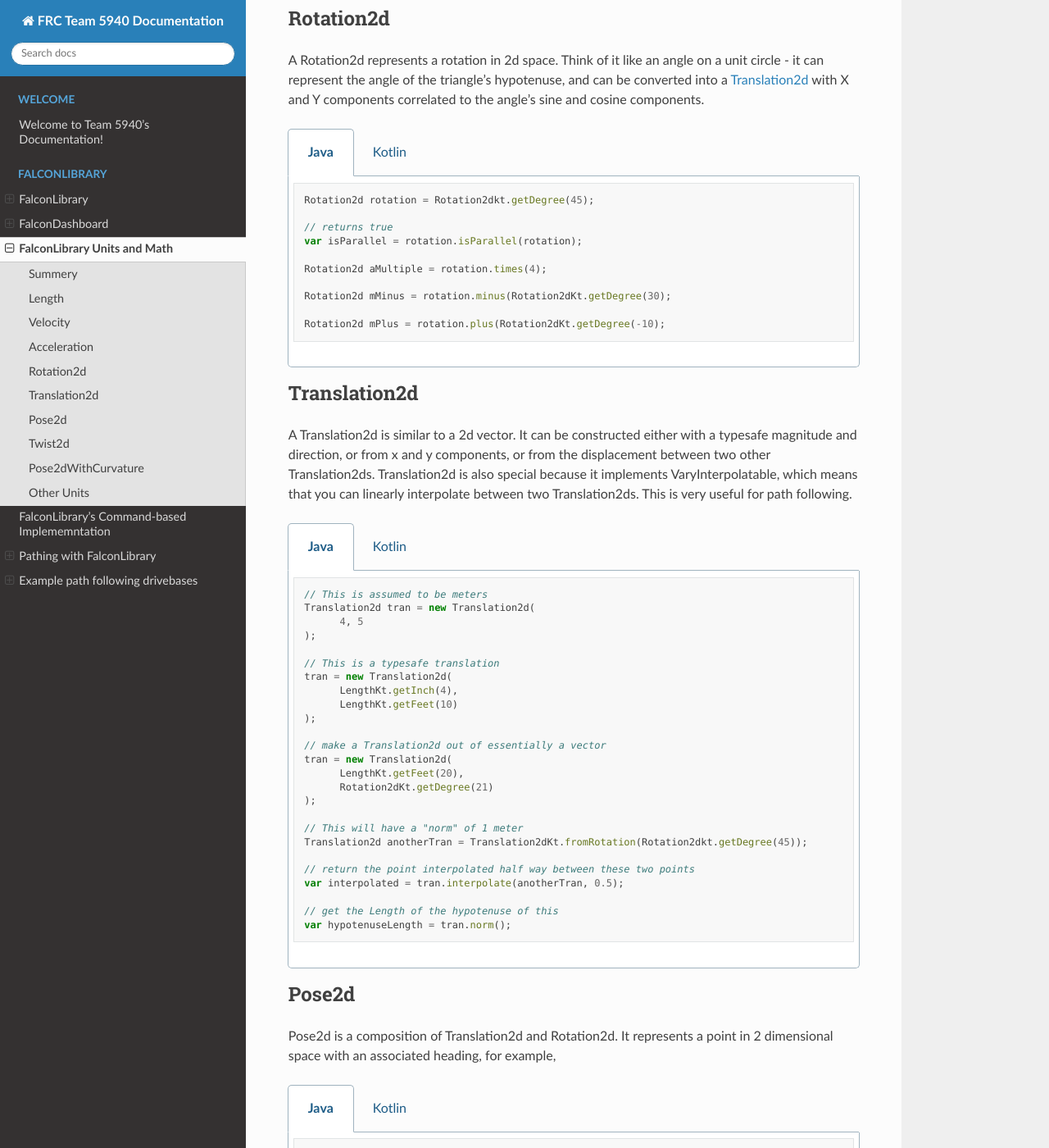
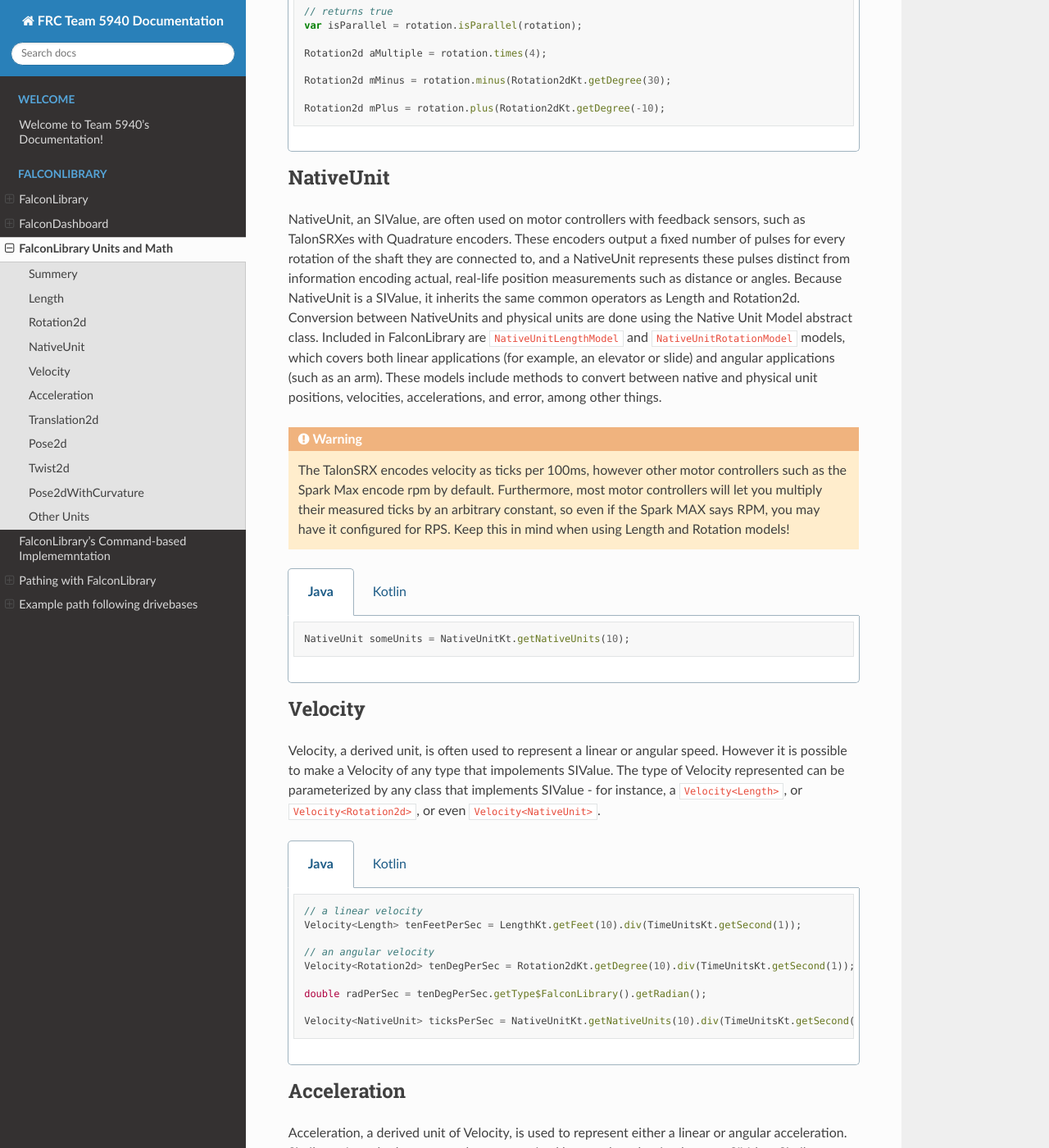
Before and after one commit to BREAD5940/5940-docs, a Sphinx documentation site: the page built from source/docs/unofficial-libraries/team5190/units-math.rst, in a window 1280 px wide and 1400 px high, scrolled down 1325 px. Shown: the whole window at 82% size. Built offline with Sphinx 7.4.7 and the Read the Docs theme 2.0.0, drawn with Linux system fonts in a browser that asks for light colours; some of the changed text lies outside the part shown.

Commit message:
Update math to clarify types of Vel/Accel, add nativeunits, add accel examples

```diff
--- a/source/docs/unofficial-libraries/team5190/units-math.rst
+++ b/source/docs/unofficial-libraries/team5190/units-math.rst
@@ -10,10 +10,18 @@ well as derived units such as Velocity and Acceleration.
 
 All typesafe units include common mathematical operators such as unary
 plus, unary minus, equivalency checks, multiplication and division.
-These functions do
-not modify the class on which they are called, but instead return a new
-instance of it. So if I construct a new Length of 5 inches and call
-:code:`.plus(x)` on it, that original length is still 5 inches.
+
+.. note::
+   To use these functions in Java, one must call :code:`Rotation2dKt.getDegree(10).div(TimeUnitKt.getSecond(10))`
+   rather than :code:`Rotation2dKt.getDegree(10) / TimeUnitKt.getSecond(10)`.
+   This does not apply to Kotlin users.
+
+
+.. note::
+   These functions do
+   not modify the class on which they are called, but instead return a new
+   instance of it. So if I construct a new Length of 5 inches and call
+   :code:`.plus(x)` on it, that original length is still 5 inches.
 
 Length
 --------
@@ -40,37 +48,6 @@ in meters, as it is the base unit of Length in the SI system.
 
         val inches = aLen.inch
         val miles = anotherLen.mile
-
-Velocity
-----------
-
-Velocity, a derived unit of Length, is used to represent a linear or
-angular speed.
-
-.. tabs::
-   .. code-tab:: java
-
-      Velocity<Length> tenFeetPerSec = LengthKt.getFeet(10).div(TimeUnitsKt.getSecond(1));
-
-   .. code-tab:: kotlin
-
-      val tenFeetPerSec = 10.feet / 1.second
-
-Acceleration
--------------
-
-Acceleration, a derived unit of Velocity, is used to represent either
-a linear or angular acceleration.
-
-.. tabs::
-   .. code-tab:: java
-
-      Velocity<Length> tenFeetPerSecSquared = LengthKt.getFeet(10).div(TimeUnitsKt.getSecond(1)).div(TimeUnitsKt.getSecond(1));
-
-   .. code-tab:: kotlin
-
-      val tenFeetPerSecSquared = 10.feet / 1.second / 1.second
-
 
 Rotation2d
 -------------
@@ -105,6 +82,104 @@ correlated to the angle's sine and cosine components.
       val mMinus = rotation.minus(30.degree)
 
       val mPlus = rotation.plus((-10).radian)
+
+NativeUnit
+------------
+
+NativeUnit, an SIValue, are often used on motor controllers with feedback
+sensors,
+such as TalonSRXes with Quadrature encoders. These encoders output a
+fixed number of pulses for every rotation of the shaft they are connected
+to, and a NativeUnit represents these pulses distinct from information
+encoding actual, real-life position measurements such as distance or
+angles. Because NativeUnit is a SIValue, it inherits the same common
+operators as Length and Rotation2d.
+Conversion between NativeUnits and physical units are done
+using the Native Unit Model abstract class. Included in FalconLibrary
+are :code:`NativeUnitLengthModel` and :code:`NativeUnitRotationModel`
+models, which covers both linear applications (for example, an elevator
+or slide) and angular applications (such as an arm). These models
+include methods to convert between native and physical unit positions,
+velocities, accelerations, and error, among other things.
+
+.. warning::
+      The TalonSRX encodes velocity as ticks per 100ms, however
+      other motor controllers such as the Spark Max encode rpm
+      by default. Furthermore, most motor controllers will let
+      you multiply their measured ticks by an arbitrary constant,
+      so even if the Spark MAX says RPM, you may have it configured
+      for RPS. Keep this in mind when using Length and Rotation
+      models!
+
+
+.. tabs::
+   .. code-tab:: java
+
+      NativeUnit someUnits = NativeUnitKt.getNativeUnits(10);
+
+   .. code-tab:: kotlin
+
+      val nativeUnits = 10.nativeUnits
+
+
+Velocity
+----------
+
+Velocity, a derived unit, is often used to represent a linear or
+angular speed. However it is possible to make a Velocity of any
+type that impolements SIValue. The type of Velocity represented can be
+parameterized by any class that implements SIValue - for instance, a
+:code:`Velocity<Length>`, or :code:`Velocity<Rotation2d>`, or even
+:code:`Velocity<NativeUnit>`.
+
+.. tabs::
+   .. code-tab:: java
+
+      // a linear velocity
+      Velocity<Length> tenFeetPerSec = LengthKt.getFeet(10).div(TimeUnitsKt.getSecond(1));
+
+      // an angular velocity
+      Velocity<Rotation2d> tenDegPerSec = Rotation2dKt.getDegree(10).div(TimeUnitsKt.getSecond(1));
+
+      double radPerSec = tenDegPerSec.getType$FalconLibrary().getRadian();
+
+      Velocity<NativeUnit> ticksPerSec = NativeUnitKt.getNativeUnits(10).div(TimeUnitsKt.getSecond(1));
+
+   .. code-tab:: kotlin
+
+      val tenFeetPerSec = 10.feet / 1.second
+
+      val tenDegPerSec = 10.degree / 1.second
+
+      val ticksPerSec = 10.nativeUnits / 1.second
+
+      // TODO make this actually work in kotlin
+      val inRadiansPerSec = aVel.getType$FalconLibrary().getRadian();
+
+Acceleration
+-------------
+
+Acceleration, a derived unit of Velocity, is used to represent either
+a linear or angular acceleration. Similar to Length, the type can be
+parametrized by any class that implements SIValue. Similar to Length,
+Acceleration must be parameterized by a class with inherits SIValue.
+
+.. tabs::
+   .. code-tab:: java
+
+      Velocity<Length> tenFeetPerSecSquared = LengthKt.getFeet(10).div(TimeUnitsKt.getSecond(1)).div(TimeUnitsKt.getSecond(1));
+
+      Velocity<Rotation2d> nyooooomAccel = Rotation2dKt.getDegree(10000).div(TimeUnitsKt.getSecond(1)).div(TimeUnitsKt.getSecond(1));
+
+      Velocity<NativeUnit> fastNativeUnitNyoom = NativeUnitKt.getNativeUnits(10000).div(TimeUnitsKt.getSecond(1)).div(TimeUnitsKt.getSecond(1));
+
+   .. code-tab:: kotlin
+
+      val tenFeetPerSecSquared = 10.feet / 1.second / 1.second
+
+      val angularAccel = 10000.degree / 1.second / 1.second
+
+      val fastNativeUnitNyoom = 1000000.nativeUnits / 1.second / 1.second
 
 Translation2d
 ---------------
```
